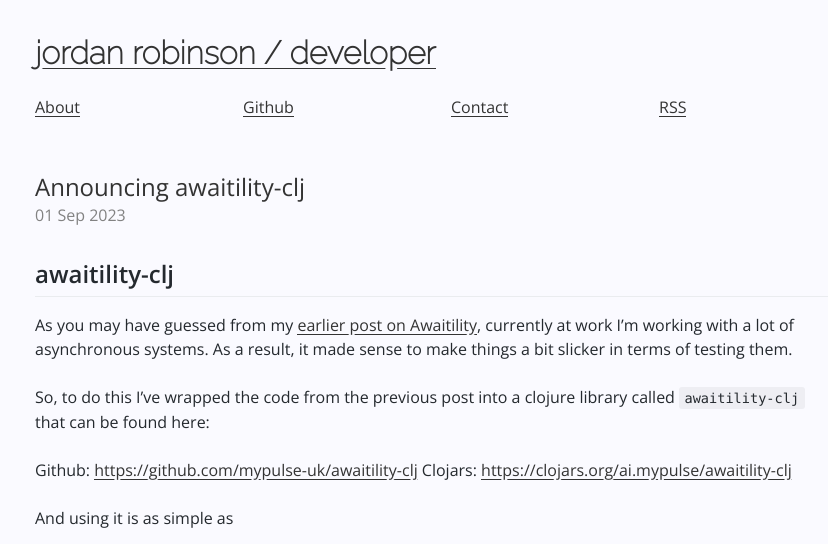
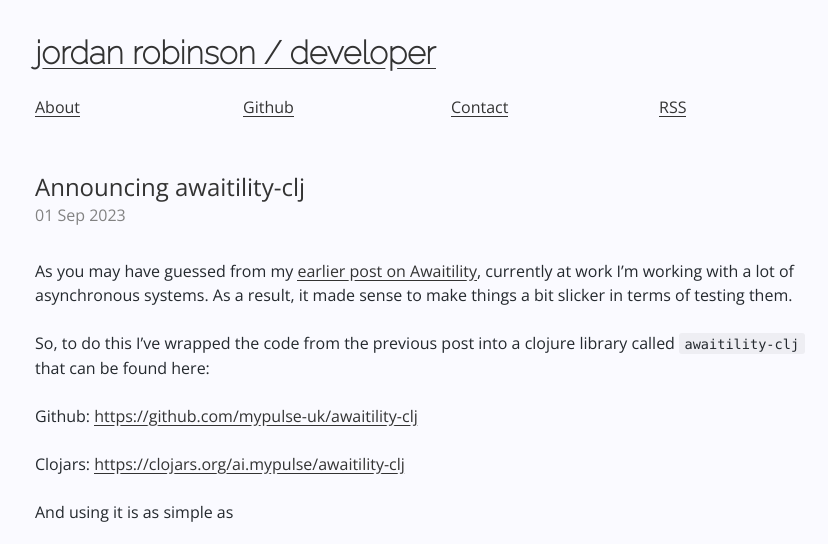
Before and after one commit to jordanrobinson/blog, a Jekyll site: the page built from _posts/2023-09-01-awaitility-clj.md, in a window 1280 px wide, cut to the strip 0-544 px from the top of the page. Shown: the whole strip, without its empty margins (205-1033 px from the left). Built offline with Jekyll 4.4.1, drawn with Linux system fonts in a browser that asks for light colours.

Commit message:
Editing fixes

```diff
--- a/_posts/2023-09-01-awaitility-clj.md
+++ b/_posts/2023-09-01-awaitility-clj.md
@@ -5,13 +5,12 @@ description: An introduction to using awaitility-clj, a Clojure wrapper for Awai
 permalink: /awaitility-clj-library
 ---
 
-## awaitility-clj
-
 As you may have guessed from my [earlier post on Awaitility](/awaitility-clojure), currently at work I'm working with a lot of asynchronous systems. As a result, it made sense to make things a bit slicker in terms of testing them.
 
 So, to do this I've wrapped the code from the previous post into a clojure library called `awaitility-clj` that can be found here:
 
 Github: [https://github.com/mypulse-uk/awaitility-clj](https://github.com/mypulse-uk/awaitility-clj)
+
 Clojars: [https://clojars.org/ai.mypulse/awaitility-clj](https://clojars.org/ai.mypulse/awaitility-clj)
 
 And using it is as simple as
```
